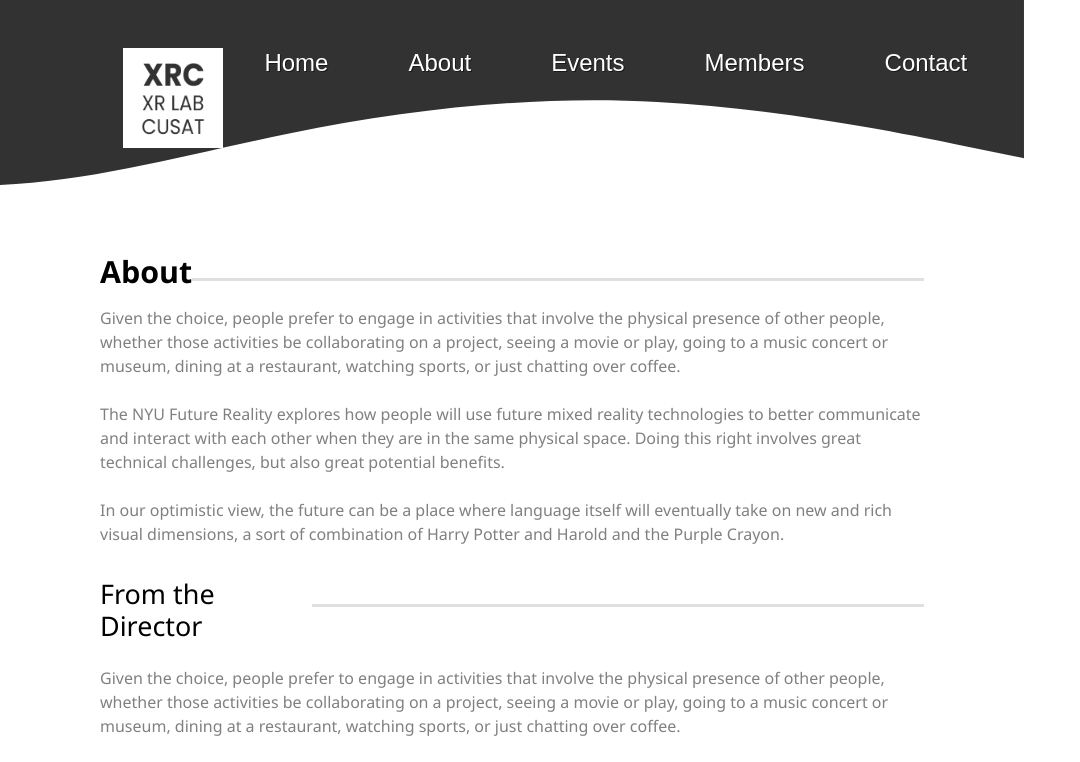
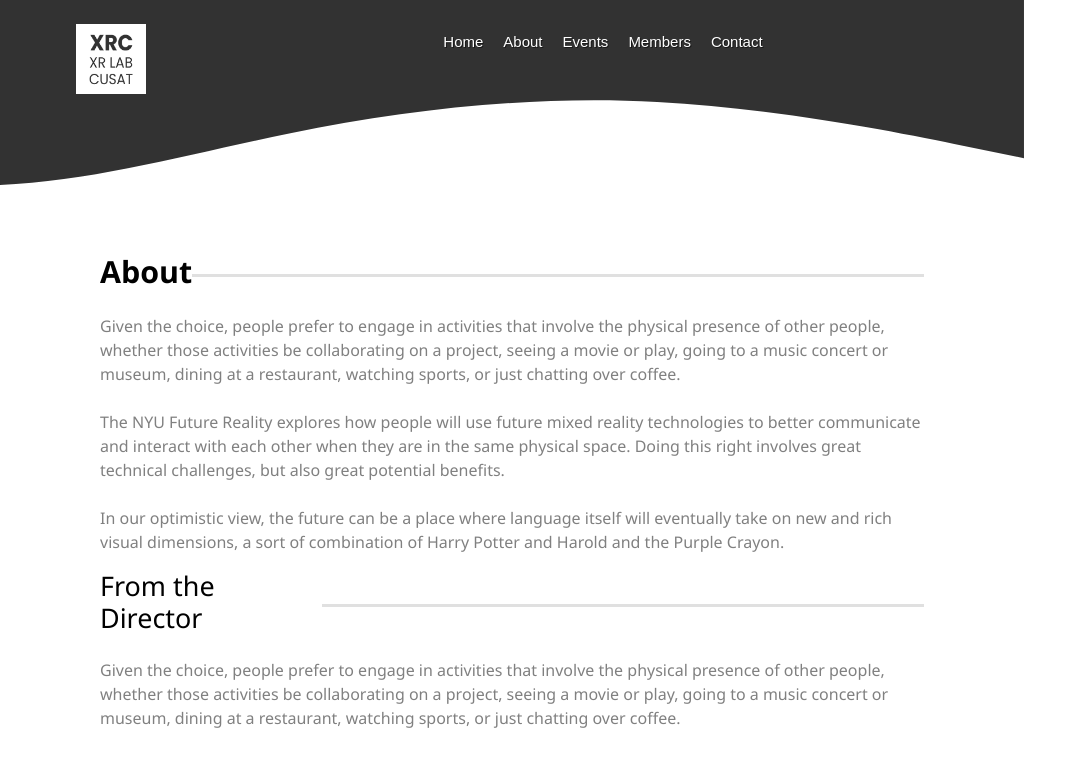
Before and after one commit to rohittp0/vr-world, a React app: page /about in a window 1024 px wide. Shown: the top 762 px of the page, 1080 px wide, since content can reach past the window. Built offline with nearby package versions, Linux system fonts and the light colour scheme; grey boxes are pictures that could not be loaded.

Commit message:
fixed nav

```diff
--- a/src/components/Header/header.css
+++ b/src/components/Header/header.css
@@ -48,13 +48,34 @@ svg{
   .nav-items{
     padding: 10px;
     margin-top: .5vh;
-    width: 100%;
   }
   .navcont{
     padding: 5px;
     font-size:10px ;
   }
+  svg{
+    width: 100%;
+  }
   #wave.viewbox{}
+}
+@media only screen and  (max-width: 1039px ) and (min-width: 769px) {
+  .logo{
+    margin-left: 0%;
+    height: 70px;
+    width: 70px;
+  }
+  .nav-items{
+    padding: 20px;
+    margin-top: .5vh;
+    width: 100%;
+  }
+  .navcont{
+    padding: 10px;
+    font-size:15px ;
+  }
+  svg{
+    width: 100%;
+  }
 }
 
 
--- a/src/pages/about/About.tsx
+++ b/src/pages/about/About.tsx
@@ -9,16 +9,16 @@ function About() {
             <Header />
             <div className="main">
                 <div className="head">
-                    <h2 className='mb-3'>About</h2>
-                    <span className="divider" style={{width:"100%"}}></span>
+                    <h2>About</h2>
+                    <span className="divider" style={{ width: "100%" }}></span>
                 </div>
-                <p style={{ color: "grey" }}>Given the choice, people prefer to engage in activities that involve the physical presence of other people, whether those activities be collaborating on a project, seeing a movie or play, going to a music concert or museum, dining at a restaurant, watching sports, or just chatting over coffee.<br/><br/>
-                    The NYU Future Reality explores how people will use future mixed reality technologies to better communicate and interact with each other when they are in the same physical space. Doing this right involves great technical challenges, but also great potential benefits.<br/><br/>
+                <p className='mt-3' style={{ color: "grey" }}>Given the choice, people prefer to engage in activities that involve the physical presence of other people, whether those activities be collaborating on a project, seeing a movie or play, going to a music concert or museum, dining at a restaurant, watching sports, or just chatting over coffee.<br /><br />
+                    The NYU Future Reality explores how people will use future mixed reality technologies to better communicate and interact with each other when they are in the same physical space. Doing this right involves great technical challenges, but also great potential benefits.<br /><br />
                     In our optimistic view, the future can be a place where language itself will eventually take on new and rich visual dimensions, a sort of combination of Harry Potter and Harold and the Purple Crayon.
 
                 </p>
-                <div className="head">
-                    <h3 style={{ width: "15rem" }} className="dir mt-3">From the Director</h3>
+                <div className="head mt-3">
+                    <h3 style={{ width: "16rem" }} className="dir">From the Director</h3>
                     <span className="divider"></span>
                 </div>
                 <p style={{ color: "grey" }} className="mt-3">Given the choice, people prefer to engage in activities that involve the physical presence of other people, whether those activities be collaborating on a project, seeing a movie or play, going to a music concert or museum, dining at a restaurant, watching sports, or just chatting over coffee.
--- a/src/pages/contactUs/ContactUs.tsx
+++ b/src/pages/contactUs/ContactUs.tsx
@@ -9,7 +9,7 @@ function ContactUs() {
             <Header />
             <div className="main">
                 <div className="head">
-                    <h2 >Contact Us</h2>
+                    <h2 style={{width:"12rem"}}>Contact Us</h2>
                     <span className="divider"></span>
                 </div>
 
```
Also changed, not shown: src/components/contactUs/ContactUs.tsx (deleted, +0 -42 lines).
